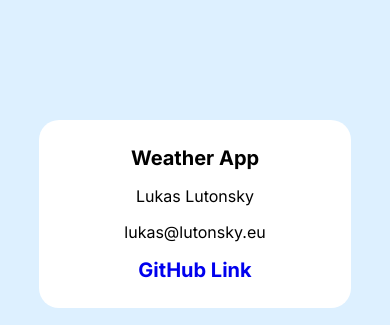
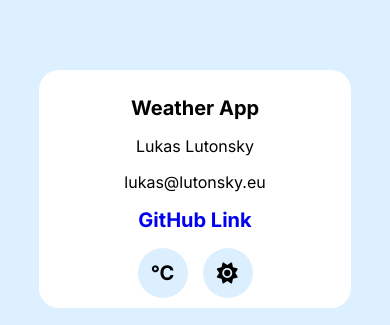
Before and after one commit to lukaslgit/weatherapp, a React (Vite) app in the folder client/: page / in a window 390 px wide. Shown: the part 516-841 px from the top of the page. Built offline with nearby package versions, Linux system fonts and the light colour scheme; no server answers.

Commit message:
Fix responsiveness issues

```diff
--- a/client/src/App.jsx
+++ b/client/src/App.jsx
@@ -514,12 +514,19 @@ function showTemp(celsius){
 
 
         <footer>
-            <div>
-                <p><a>Weather App</a></p>
-                <p>Lukas Lutonsky</p>
-                <p>lukas@lutonsky.eu</p>
-                <p><a target="_blank" rel="noopener noreferrer" href="https://github.com/lukaslgit/weatherapp">GitHub Link</a></p>
-            </div>
+            <section>
+                <div>
+                    <p><a>Weather App</a></p>
+                    <p>Lukas Lutonsky</p>
+                    <p>lukas@lutonsky.eu</p>
+                    <p><a className="ghlink" target="_blank" rel="noopener noreferrer" href="https://github.com/lukaslgit/weatherapp">GitHub Link</a></p>
+                </div>
+
+                <div className="btnsFooter">
+                        <button id="switchBtn" onClick={() => setToFahrenheit(!toFahrenheit)}>{!toFahrenheit ? '°C' : '°F'}</button>
+                        <button className="darkmodBtn" onClick={() => setDarkmode(!darkmode)}>{darkmode ? <FontAwesomeIcon icon={faMoon} /> : <FontAwesomeIcon icon={faSun} />}</button>
+                </div>
+            </section>
         </footer>
 
     </>)
--- a/client/src/main.css
+++ b/client/src/main.css
@@ -79,6 +79,10 @@ body {
 .darkmode footer {
     background-color: rgb(31, 31, 31);
     color: white;
+}
+
+.darkmode .ghlink {
+    color: rgb(182, 182, 255);
 }
 
 .text-type span {
@@ -409,6 +413,7 @@ li:not(:last-child){
     font-family: 'Inter', sans-serif;
     font-size: 16px;
     font-weight: 600;
+    color: black;
 }
 
 #rightSide > nav > button.active {
@@ -497,14 +502,23 @@ footer {
 
 footer div {
     text-align: center;
-    padding-top: 10px;
-    padding-bottom: 10px;
 }
 
 footer a {
     font-weight: 800;
     font-size: 20px;
     text-decoration: none;
+}
+
+footer section {
+    padding-top: 10px;
+    padding-bottom: 10px;
+}
+
+.btnsFooter {
+    display: none;
+    justify-content: center;
+    gap: 15px;
 }
 
 .loader {
@@ -586,6 +600,10 @@ footer a {
         padding-right: 20px;
         padding-left: 20px;
     }
+
+    .btnsFooter {
+    display: flex;
+}
 }
 
 
@@ -625,4 +643,8 @@ footer a {
         width: 100%;
     }
 
+    #noborder {
+        display: none;
+    }
+
 }
```
